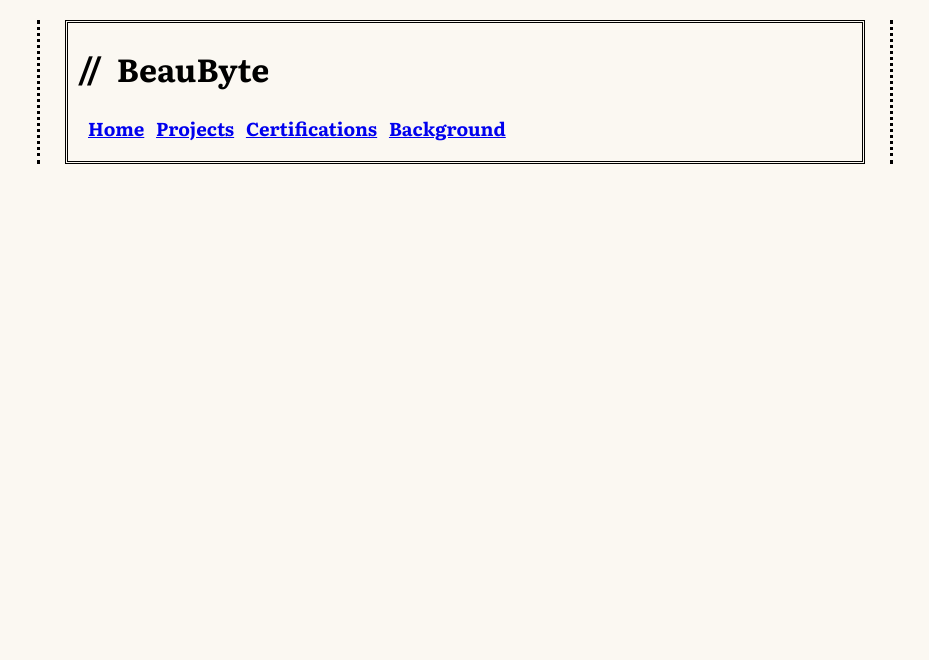
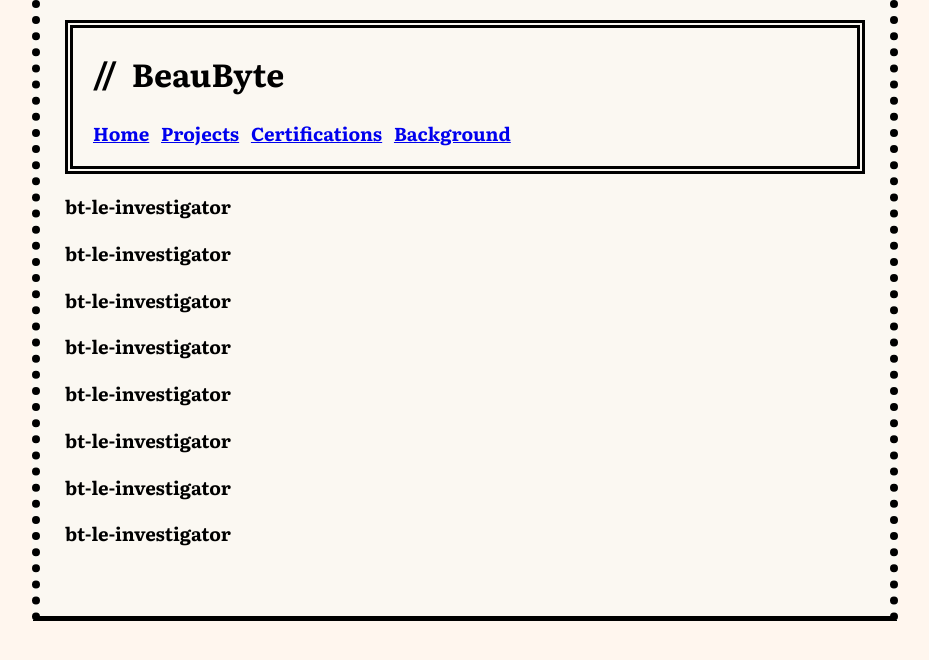
Before and after one commit to beaubyte/beaubyte-dev, a SvelteKit app: page /projects in a window 1280 px wide. Shown: the top 660 px of the page, without its empty margins (175-1104 px from the left). Built offline with nearby package versions, Linux system fonts and the light colour scheme.

Commit message:
Basic stylings complete, content begins now

```diff
--- a/src/routes/+layout.svelte
+++ b/src/routes/+layout.svelte
@@ -11,13 +11,18 @@
 
 </svelte:head>
 <header>
-	<h1>// BeauByte</h1>
-	<h3 style="padding-left: 10px"> <a href="/">Home</a> <a href="/projects">Projects</a> <a href="certifications">Certifications</a> <a href="background">Background</a></h3>
+	<div id="header-text">
+		<h1>// BeauByte</h1>
+		<h3> <a href="/">Home</a> <a href="/projects">Projects</a> <a href="certifications">Certifications</a> <a href="background">Background</a></h3>
+	</div>
 </header>
 {@render children()}
 
 <style>
 	@import url('https://fonts.googleapis.com/css2?family=Literata:ital,opsz,wght@0,7..72,200..900;1,7..72,200..900&display=swap');
+	:global(html) {
+		background-color: #fff6ee;
+	}
 	:global(body) {
 		text-align: left;
 		max-width: 800px;
@@ -27,18 +32,26 @@
 		padding-left: 25px;
 		padding-right: 25px;
 		border-left-style: dotted;
+		border-left-width: 8px;
+		border-right-width: 8px;
 		border-right-style: dotted;
-
+		font-family: Literata, serif;
+		padding-bottom: 50px;
+		border-bottom-style: solid;
+		border-bottom-width: 5px;
 	}
 	header{
-		font-family: Literata, serif;
 		min-width: 400px;
 		max-width: 800px;
 		word-spacing: 8px;
-		margin-top: 20px;
-		padding-left: 10px;
-		padding-right: 10px;
+		padding-top: 20px;
+
+	}
+	#header-text{
+		padding-left: 20px;
+		padding-right: 20px;
 		border-style: double;
+		border-width: 8px;
 	}
 
 
--- a/src/routes/+page.svelte
+++ b/src/routes/+page.svelte
@@ -1 +1,3 @@
 <h3>Welcome!</h3>
+<p>I am a 20-year old cybersecurity student based out of Western Wisconsin.</p>
+<p>I study Cybersecurity at the University of Wisconsin-Stout Polytechnic</p>
--- a/src/routes/projects/+page.svelte
+++ b/src/routes/projects/+page.svelte
@@ -0,0 +1,42 @@
+<script>
+</script>
+<div class="project">
+    <h3>
+        bt-le-investigator
+    </h3>
+</div>
+<div class="project">
+    <h3>
+        bt-le-investigator
+    </h3>
+</div>
+<div class="project">
+    <h3>
+        bt-le-investigator
+    </h3>
+</div>
+<div class="project">
+    <h3>
+        bt-le-investigator
+    </h3>
+</div>
+<div class="project">
+    <h3>
+        bt-le-investigator
+    </h3>
+</div>
+<div class="project">
+    <h3>
+        bt-le-investigator
+    </h3>
+</div>
+<div class="project">
+    <h3>
+        bt-le-investigator
+    </h3>
+</div>
+<div class="project">
+    <h3>
+        bt-le-investigator
+    </h3>
+</div>
```
